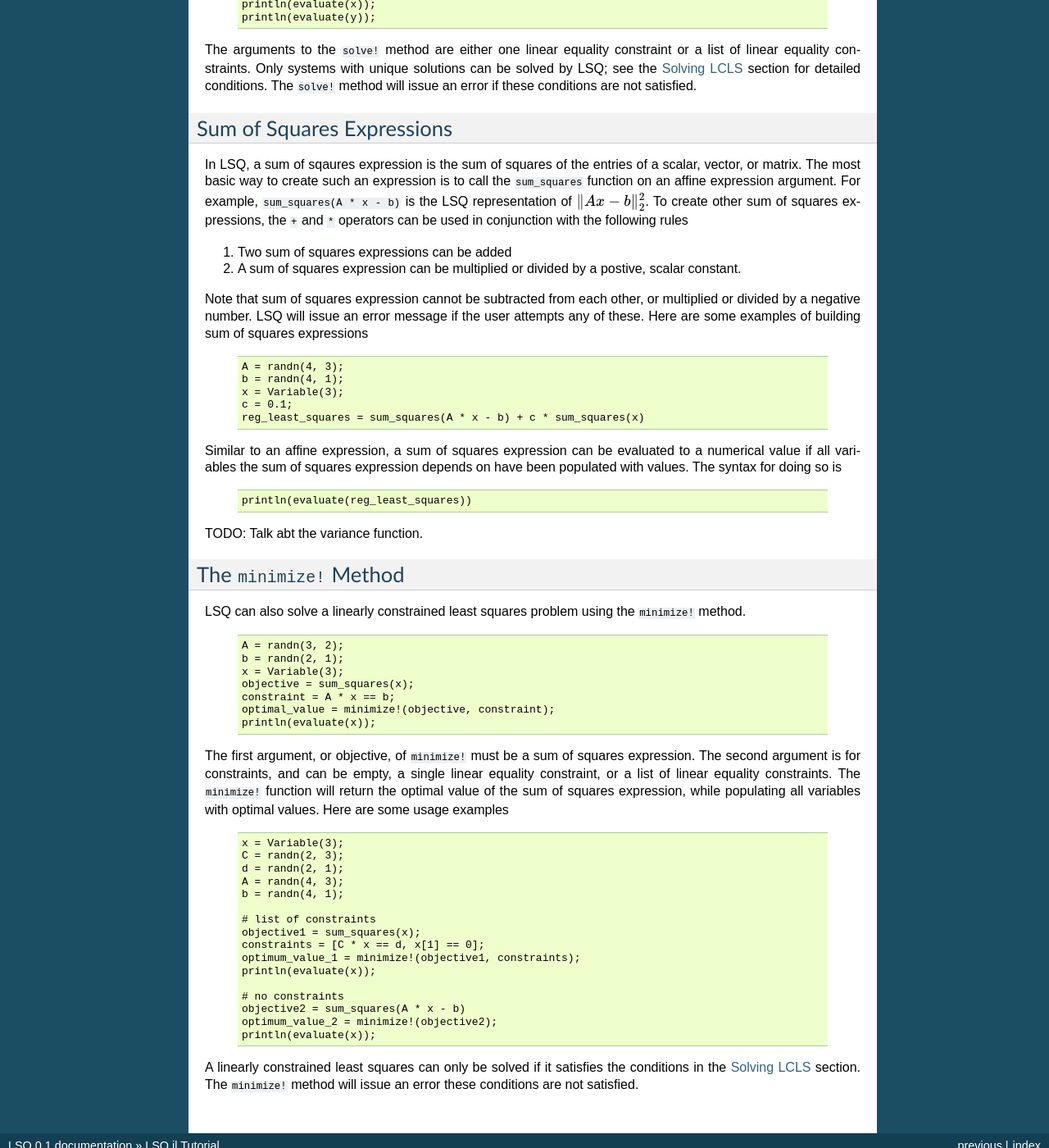
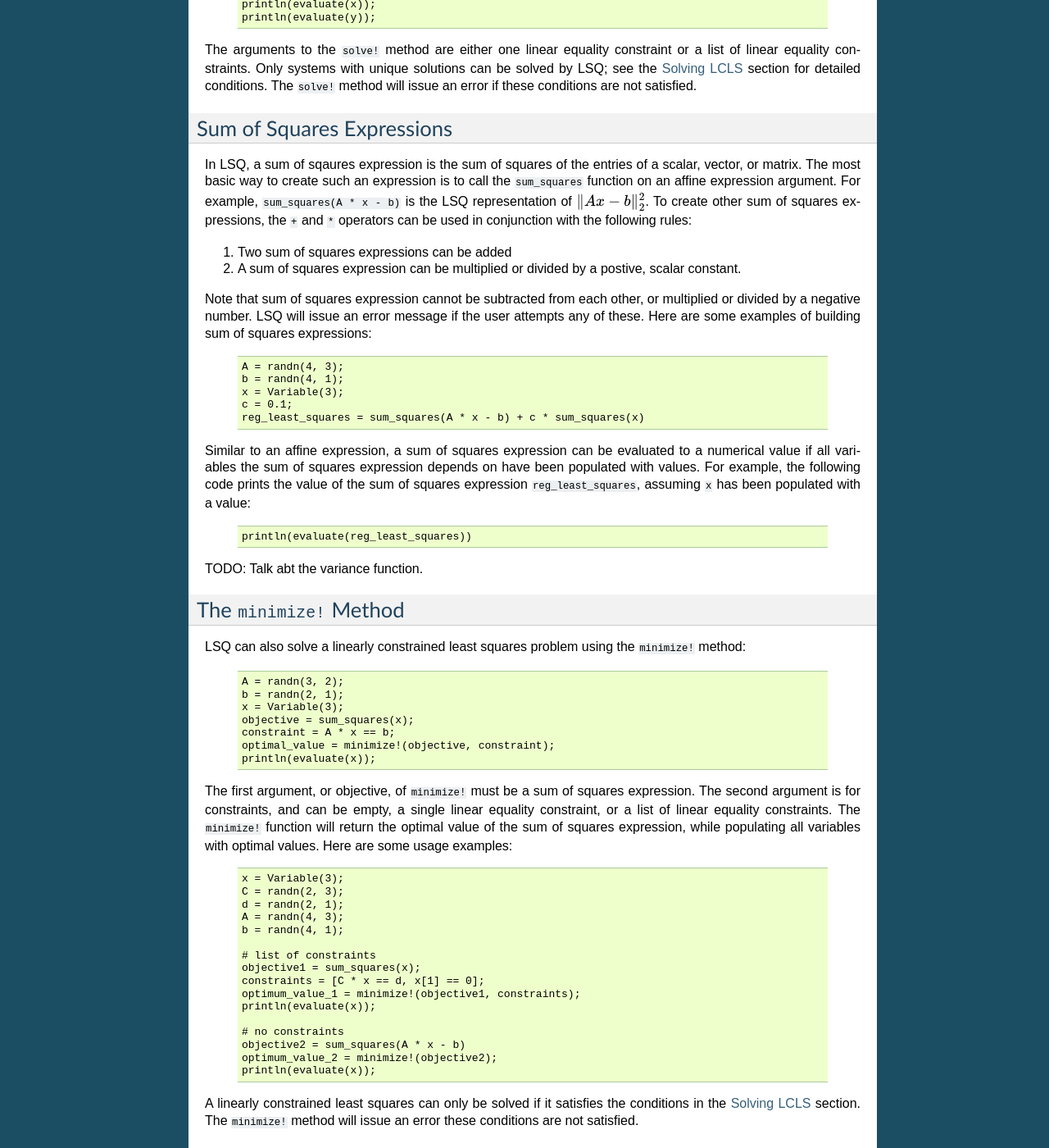
Before and after one commit to davidlizeng/LinearLeastSquares.jl, a Sphinx documentation site: the page built from docs/lsqjl.rst, in a window 1280 px wide and 1400 px high, scrolled down 1696 px. Shown: the whole window at 82% size. Built offline with Sphinx 7.4.7, drawn with Linux system fonts in a browser that asks for light colours.

Commit message:
update docs

```diff
--- a/docs/lsqjl.rst
+++ b/docs/lsqjl.rst
@@ -1,10 +1,11 @@
+===============
 LSQ.jl Tutorial
 ===============
 TODO: Open up with an example, maybe regularized least squares?
 
 
 Variables and Constants
------------------------
+=======================
 To declare variables in LSQ, use the following syntax to specify their size:
 
   .. code-block:: none
@@ -29,7 +30,7 @@
 
 
 Affine Expressions
-------------------
+==================
 Affine expressions are linear functions of variables plus a constant.
 Variables are themselves affine expressions.
 The most basic way to build more affine expressions from variables is to use the overloaded
@@ -68,7 +69,7 @@
 
 
 Linear Equality Constraints
----------------------------
+===========================
 In LSQ, a linear equality constraint is formed between an affine expression and a constant,
 or two affine expressions, using the ``==`` operator.
 Note that the ``==`` operator has been overloaded to no longer return a boolean,
@@ -94,7 +95,7 @@
 
 
 The ``solve!`` Method
----------------------
+=====================
 LSQ can solve a system of linear equations using the ``solve!`` method.
 When a system of linear equations is solved, the values of all variables are
 populated. After that, the values of the variables, and any expressions that
@@ -115,13 +116,13 @@
 
 
 Sum of Squares Expressions
---------------------------
+==========================
 In LSQ, a sum of sqaures expression is the sum of squares of the entries of a scalar, vector,
 or matrix. The most basic way to create such an expression is to call the ``sum_squares`` function
 on an affine expression argument.
 For example, ``sum_squares(A * x - b)`` is the LSQ representation of :math:`\|Ax - b\|_2^2`.
 To create other sum of squares expressions, the ``+`` and ``*`` operators can be used in
-conjunction with the following rules
+conjunction with the following rules:
 
 #. Two sum of squares expressions can be added
 #. A sum of squares expression can be multiplied or divided by a postive, scalar constant.
@@ -129,7 +130,7 @@
 Note that sum of squares expression cannot be subtracted from each other,
 or multiplied or divided by a negative number. LSQ will issue an error message if
 the user attempts any of these.
-Here are some examples of building sum of squares expressions
+Here are some examples of building sum of squares expressions:
 
   .. code-block:: none
 
@@ -141,7 +142,9 @@
 
 Similar to an affine expression, a sum of squares expression can be evaluated
 to a numerical value if all variables the sum of squares expression depends on
-have been populated with values. The syntax for doing so is
+have been populated with values. For example, the following
+code prints the value of the sum of squares expression ``reg_least_squares``,
+assuming ``x`` has been populated with a value:
 
   .. code-block:: none
 
@@ -151,9 +154,9 @@
 
 
 The ``minimize!`` Method
-------------------------
+========================
 LSQ can also solve a linearly constrained least squares problem using the
-``minimize!`` method.
+``minimize!`` method:
 
   .. code-block:: none
 
@@ -171,7 +174,7 @@
 The ``minimize!`` function
 will return the optimal value of the sum of squares expression, while
 populating all variables with optimal values.
-Here are some usage examples
+Here are some usage examples:
 
   .. code-block:: none
 
--- a/docs/math.rst
+++ b/docs/math.rst
@@ -1,8 +1,9 @@
+===================
 The Math Behind LSQ
 ===================
 
 Linearly Constrained Least Squares
-----------------------------------
+==================================
 LSQ solves **linearly constrained least squares** (or LCLS) problems,
 which have the form:
 
@@ -34,7 +35,7 @@
 .. _solving-lcls:
 
 Solving LCLS
-------------
+============
 There is a unique solution to the LCLS problem if and only if there is a
 unique solution to the following linear system of equations in the variable
 :math:`x` and a new variable :math:`z`:
```
Also changed, not shown: docs/index.rst (+7 -9 lines), 10 other files.
